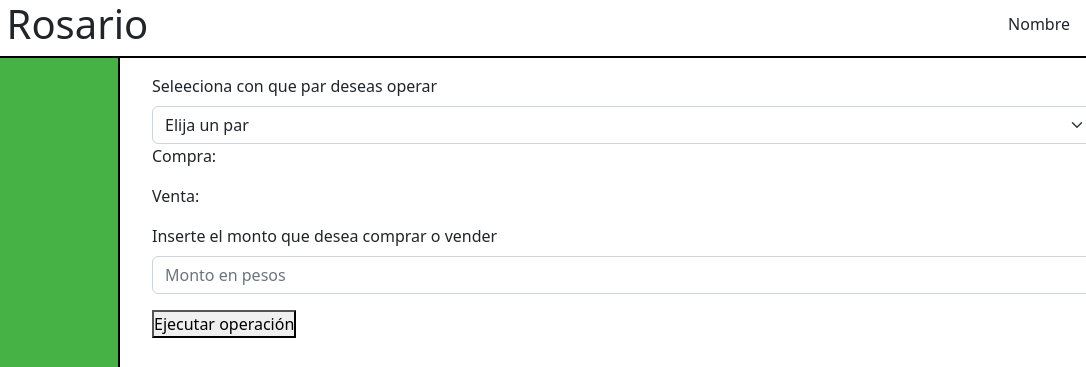
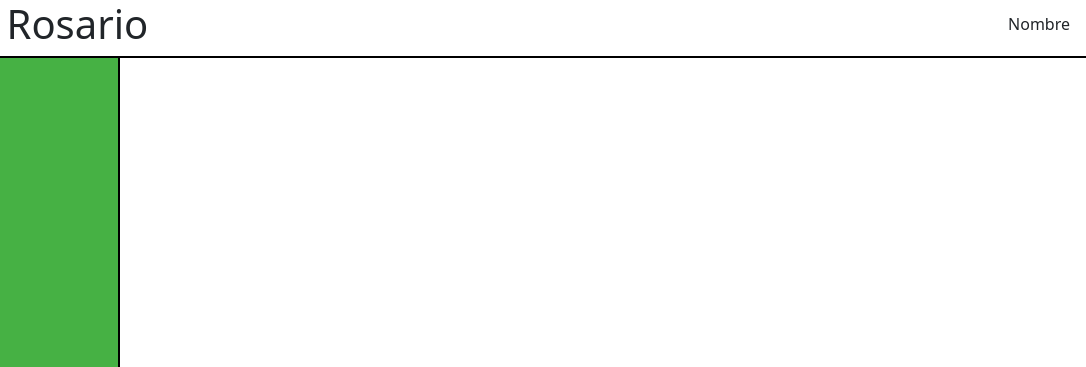
Before and after one commit to TomasOrbesKofoed/Banco-de-Rosario, a plain HTML site: page paginas/divisas.html in a window 1280 px wide. Shown: the top 367 px of the page, 194-1280 px from the left. Drawn offline with nearby package versions, Linux system fonts and the light colour scheme; some packages are replaced by stand-ins of ours; a script that the page names is missing.

Commit message:
Version 1.0  final

```diff
--- a/javascript/divisas.js
+++ b/javascript/divisas.js
@@ -10,14 +10,22 @@ saludo.innerText = `Bienvenido ${usuario.nombre}`;
 
 //Main
 
-let formulario = document.getElementById("formulario");
-let compra = document.getElementById("precio_compra");
-let venta = document.getElementById("precio_venta");
+let contenedor = document.getElementById("contenedor_divisa");
 
 fetch("/JSON/cotizaciones.json")
   .then((res) => res.json())
   .then((data) => {
     data.forEach((divisa) => {
-      select.children.innerText = divisa.nombre;
+      const li = document.createElement("li");
+      li.innerHTML = `
+      <div>
+        <h3>${divisa.nombre}</h3>
+        <p>Compra: ${divisa.compra}</p>
+        <p>Venta: ${divisa.venta}</p>
+        </div>
+      `;
+      const ul = document.createElement("ul");
+      contenedor.append(ul);
+      ul.append(li);
     });
   });
--- a/paginas/divisas.html
+++ b/paginas/divisas.html
@@ -64,42 +64,7 @@
         </div>
       </div>
       <div id="contenido" class="col-9 col-sm-9">
-        <form id="formulario">
-          <label for="select" class="form-label"
-            >Seleeciona con que par deseas operar</label
-          >
-          <select
-            id="select"
-            class="form-select"
-            aria-label="Selecciona con que par deseas operar"
-            onchange=""
-          >
-            <option value="None">Elija un par</option>
-            <option value="USD/ARS">USD/ARS</option>
-            <option value="BRL/ARS">BRL/ARS</option>
-            <option value="EUR/ARS">EUR/ARS</option>
-            <option value="GBP/ARS">GBP/ARS</option>
-            <option value="UYU/ARS">UYU/ARS</option>
-          </select>
-          <div>
-            <div><p id="precio_compra">Compra:</p></div>
-            <div><p id="precio_venta">Venta:</p></div>
-          </div>
-          <div class="mb-3">
-            <label for="exampleFormControlInput1" class="form-label"
-              >Inserte el monto que desea comprar o vender</label
-            >
-            <input
-              type="number"
-              class="form-control"
-              id="exampleFormControlInput1"
-              placeholder="Monto en pesos"
-            />
-          </div>
-          <div>
-            <button type="submit">Ejecutar operación</button>
-          </div>
-        </form>
+        <div id="contenedor_divisa"></div>
       </div>
     </main>
     <!--SweetAlert-->
```
